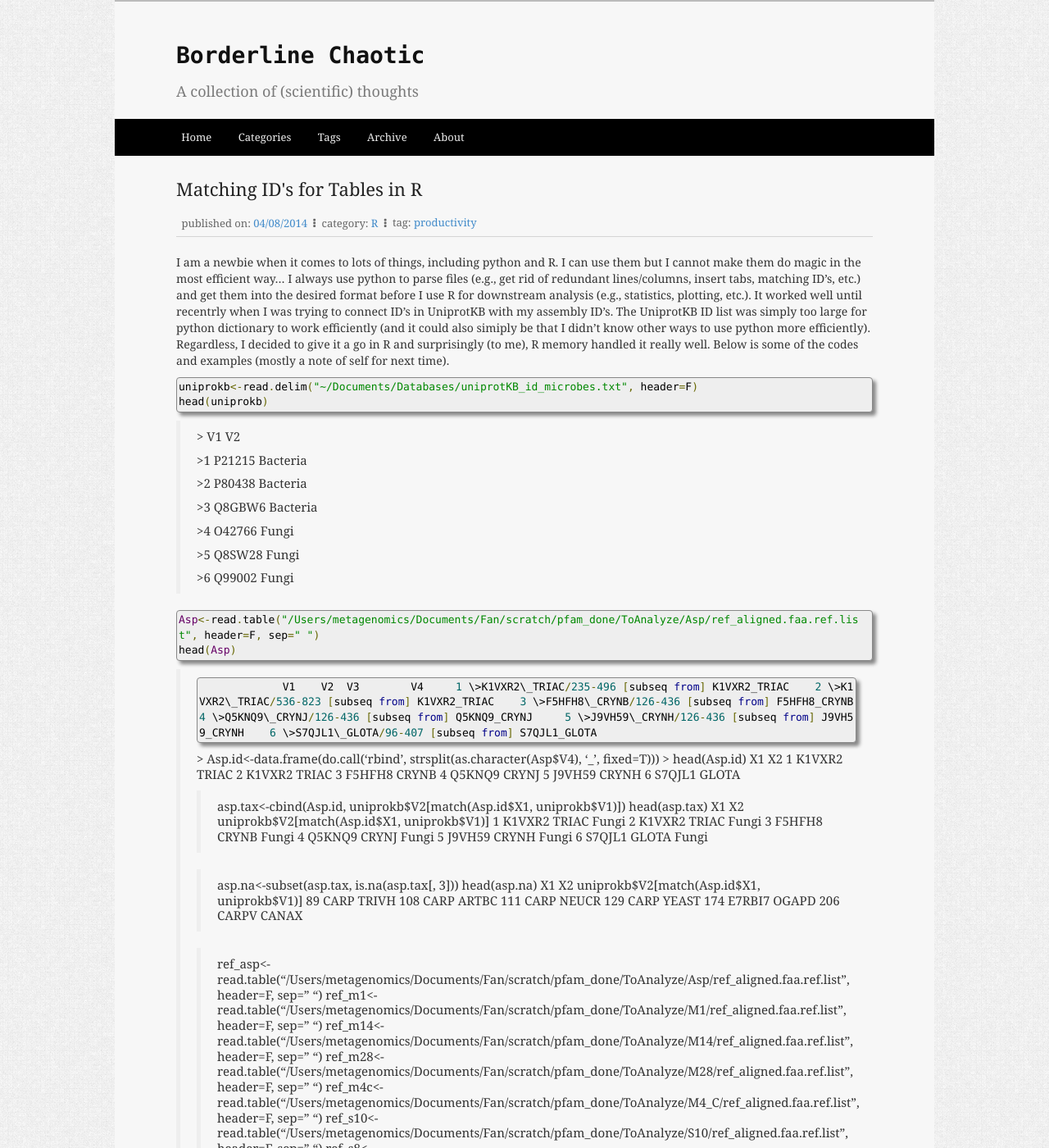
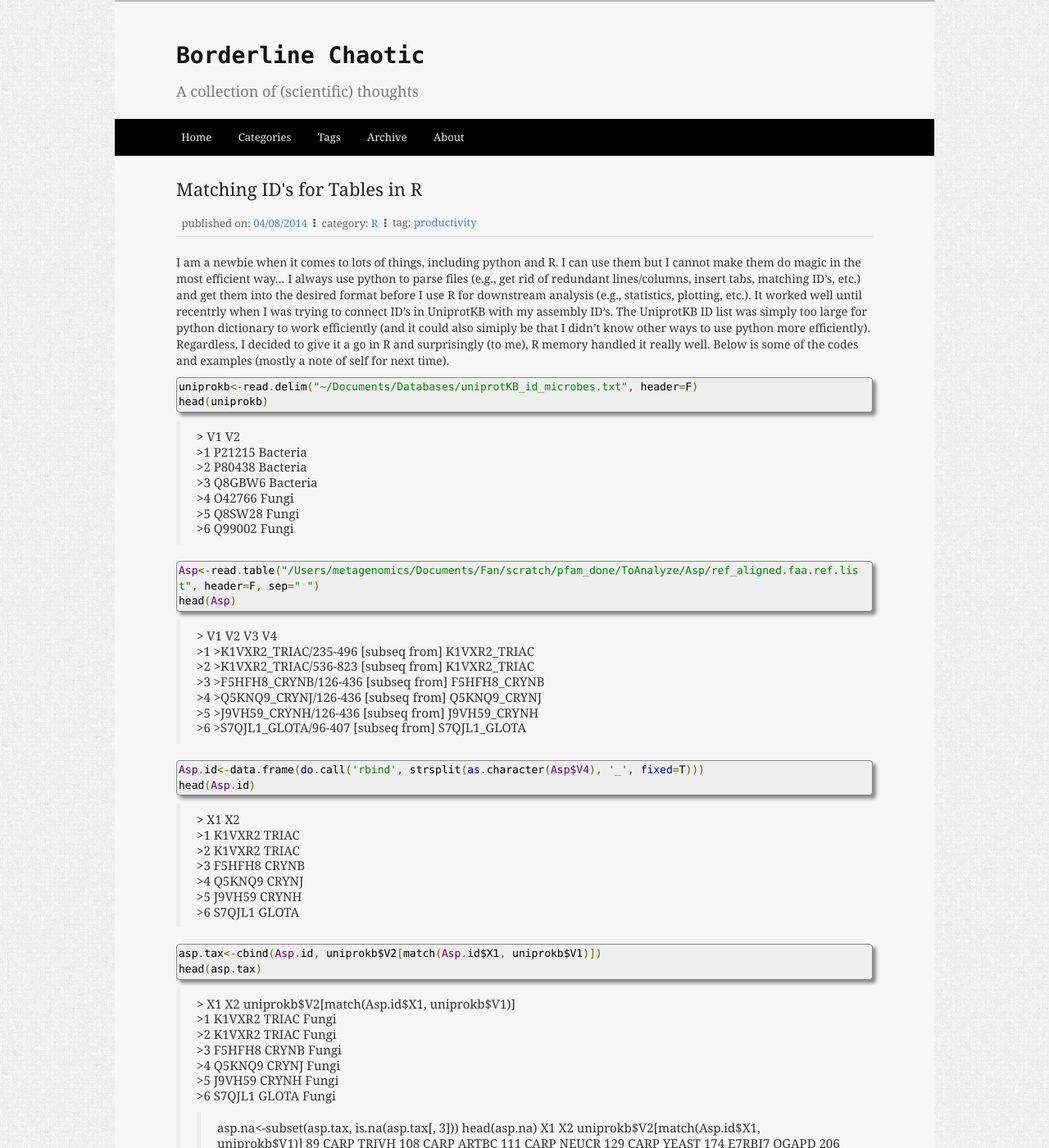
Before and after one commit to fandemonium/blog, a Jekyll site: the page built from _posts/2014-04-08-use-r-for-long-lists.md, in a window 1280 px wide and 1400 px high. Shown: the whole window at 82% size. Built offline with Jekyll 4.4.1, drawn with Linux system fonts in a browser that asks for light colours; Markdown is read by kramdown in place of the engine named in the settings; comment, search, counter and statistics services are not loaded.

Commit message:
editing other code blocks and code outputs

````diff
--- a/_posts/2014-04-08-use-r-for-long-lists.md
+++ b/_posts/2014-04-08-use-r-for-long-lists.md
@@ -11,17 +11,11 @@ uniprokb<-read.delim("~/Documents/Databases/uniprotKB_id_microbes.txt", header=F
 head(uniprokb)
 ```
 >\>      V1       V2
->
 >\>1 P21215 Bacteria
->
 >\>2 P80438 Bacteria
->
 >\>3 Q8GBW6 Bacteria
->
 >\>4 O42766    Fungi
->
 >\>5 Q8SW28    Fungi
->
 >\>6 Q99002    Fungi
 >
 
@@ -29,33 +23,40 @@ head(uniprokb)
 Asp<-read.table("/Users/metagenomics/Documents/Fan/scratch/pfam_done/ToAnalyze/Asp/ref_aligned.faa.ref.list", header=F, sep=" ")
 head(Asp)
 ```
->                  V1    V2  V3        V4
->1 \>K1VXR2\_TRIAC/235-496 [subseq from] K1VXR2_TRIAC
->2 \>K1VXR2\_TRIAC/536-823 [subseq from] K1VXR2_TRIAC
->3 \>F5HFH8\_CRYNB/126-436 [subseq from] F5HFH8_CRYNB
->4 \>Q5KNQ9\_CRYNJ/126-436 [subseq from] Q5KNQ9_CRYNJ
->5 \>J9VH59\_CRYNH/126-436 [subseq from] J9VH59_CRYNH
->6 \>S7QJL1\_GLOTA/96-407 [subseq from] S7QJL1_GLOTA
+>\>                  V1    V2  V3        V4
+>\>1 \>K1VXR2\_TRIAC/235-496 [subseq from] K1VXR2_TRIAC
+>\>2 \>K1VXR2\_TRIAC/536-823 [subseq from] K1VXR2_TRIAC
+>\>3 \>F5HFH8\_CRYNB/126-436 [subseq from] F5HFH8_CRYNB
+>\>4 \>Q5KNQ9\_CRYNJ/126-436 [subseq from] Q5KNQ9_CRYNJ
+>\>5 \>J9VH59\_CRYNH/126-436 [subseq from] J9VH59_CRYNH
+>\>6 \>S7QJL1\_GLOTA/96-407 [subseq from] S7QJL1_GLOTA
 >
->\> Asp.id<-data.frame(do.call('rbind', strsplit(as.character(Asp$V4), '_', fixed=T)))
->\> head(Asp.id)
->      X1    X2
->1 K1VXR2 TRIAC
->2 K1VXR2 TRIAC
->3 F5HFH8 CRYNB
->4 Q5KNQ9 CRYNJ
->5 J9VH59 CRYNH
->6 S7QJL1 GLOTA
+
+```R
+Asp.id<-data.frame(do.call('rbind', strsplit(as.character(Asp$V4), '_', fixed=T)))
+head(Asp.id)
+```
+
+>\>      X1    X2
+>\>1 K1VXR2 TRIAC
+>\>2 K1VXR2 TRIAC
+>\>3 F5HFH8 CRYNB
+>\>4 Q5KNQ9 CRYNJ
+>\>5 J9VH59 CRYNH
+>\>6 S7QJL1 GLOTA
 >
->> asp.tax<-cbind(Asp.id, uniprokb$V2[match(Asp.id$X1, uniprokb$V1)])
->> head(asp.tax)
->      X1    X2 uniprokb$V2[match(Asp.id$X1, uniprokb$V1)]
->1 K1VXR2 TRIAC                                      Fungi
->2 K1VXR2 TRIAC                                      Fungi
->3 F5HFH8 CRYNB                                      Fungi
->4 Q5KNQ9 CRYNJ                                      Fungi
->5 J9VH59 CRYNH                                      Fungi
->6 S7QJL1 GLOTA                                      Fungi
+
+```R
+asp.tax<-cbind(Asp.id, uniprokb$V2[match(Asp.id$X1, uniprokb$V1)])
+head(asp.tax)
+```
+>\>      X1    X2 uniprokb$V2[match(Asp.id$X1, uniprokb$V1)]
+>\>1 K1VXR2 TRIAC                                      Fungi
+>\>2 K1VXR2 TRIAC                                      Fungi
+>\>3 F5HFH8 CRYNB                                      Fungi
+>\>4 Q5KNQ9 CRYNJ                                      Fungi
+>\>5 J9VH59 CRYNH                                      Fungi
+>\>6 S7QJL1 GLOTA                                      Fungi
 >
 >> asp.na<-subset(asp.tax, is.na(asp.tax[, 3]))
 >> head(asp.na)
````
